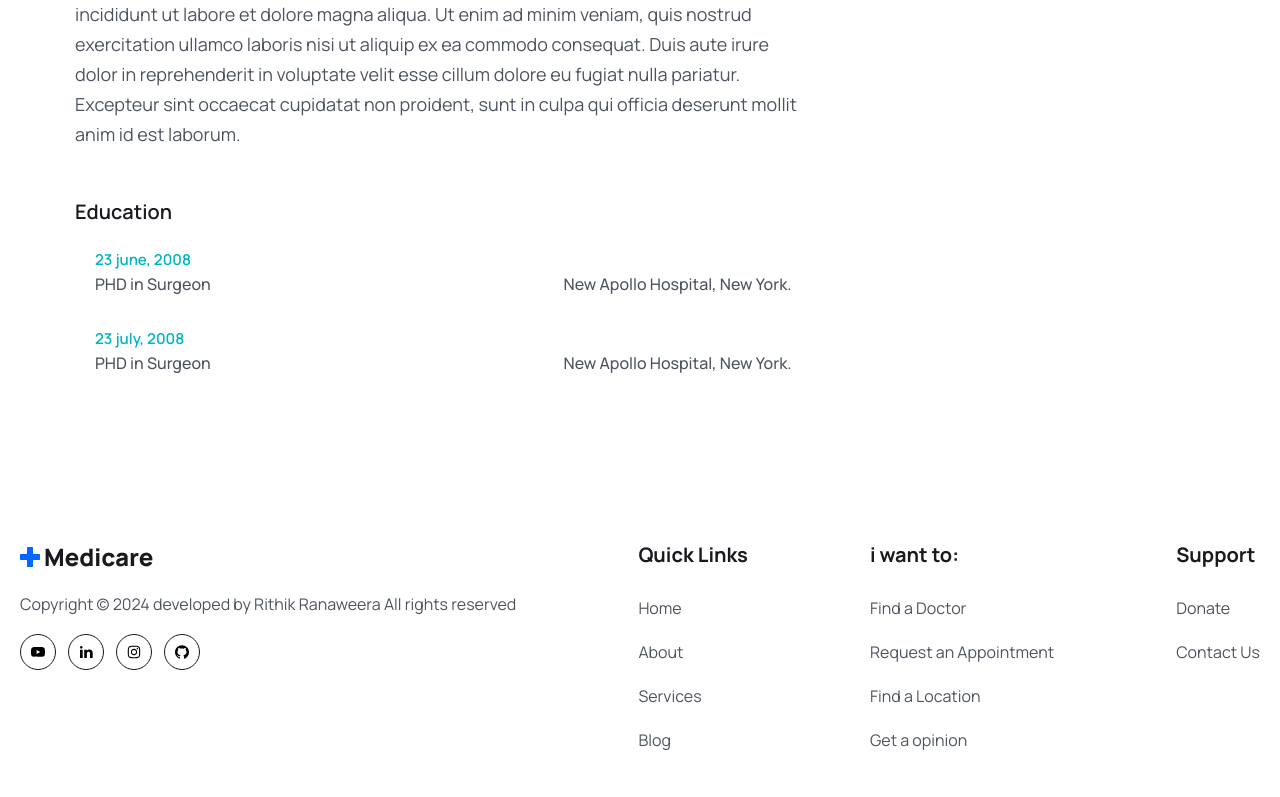
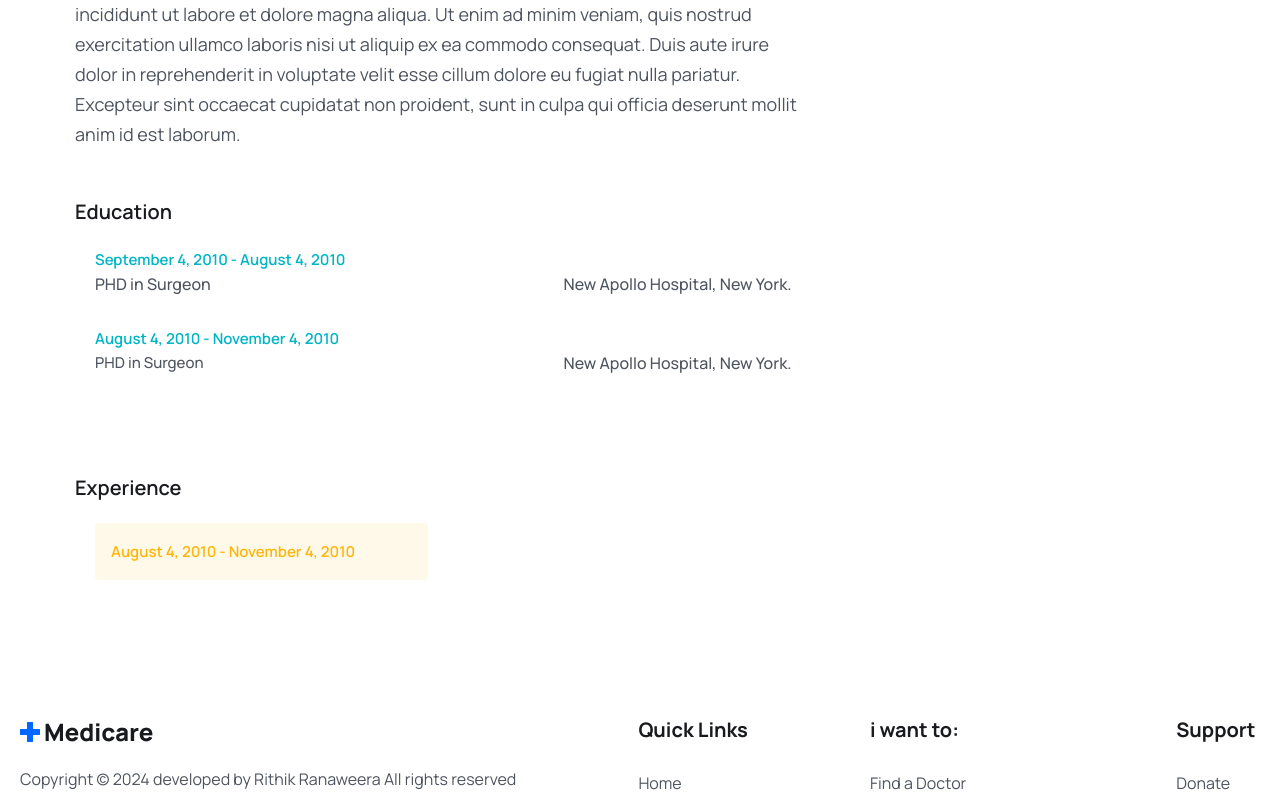
Before and after one commit to RithikRanaweera/Medicare-Booking, a React (Vite) app in the folder frontend/: page /doctors/1 in a window 1280 px wide. Shown: the part 606-1403 px from the top of the page. Built offline with nearby package versions, Linux system fonts and the light colour scheme.

Commit message:
Doctor about begin

```diff
--- a/frontend/src/pages/Doctors/DoctorAbout.jsx
+++ b/frontend/src/pages/Doctors/DoctorAbout.jsx
@@ -1,4 +1,5 @@
-import React from 'react'
+import React from 'react';
+import { formateDate } from '../../utils/formateDate';
 
 const DoctorAbout = () => {
     return (
@@ -25,7 +26,7 @@
                     <li className='flex flex-col sm:flex-row sm:justify-between sm:items-end md:gap-5 mb-[30px]'>
                         <div>
                             <span className='text-irisBlueColor font-semibold text-[15px] leading-6'>
-                                23 june, 2008
+                            {formateDate("09-04-2010")} - {formateDate("08-04-2010")}
                             </span>
                             <p className='text-[16px] leading-6 font-medium text-textColor'>
                                 PHD in Surgeon
@@ -38,9 +39,9 @@
                     <li className='flex flex-col sm:flex-row sm:justify-between sm:items-end md:gap-5 mb-[30px]'>
                         <div>
                             <span className='text-irisBlueColor font-semibold text-[15px] leading-6'>
-                                23 july, 2008
+                                {formateDate("08-04-2010")} - {formateDate("11-04-2010")}
                             </span>
-                            <p className='text-[16px] leading-6 font-medium text-textColor'>
+                            <p className='text-[15px] leading-6 font-medium text-textColor'>
                                 PHD in Surgeon
                             </p>
                         </div>
@@ -51,6 +52,20 @@
                 </ul>
             </div>
 
+            <div className='mt-12'>
+            <h3 className='text-[20px] leading-[30px] text-headingColor font-semibold'>
+                    Experience
+                </h3>
+
+                <ul className='grid sm:grid-cols-2  gap-[30px] pt-4 md:p-5'>
+                    <li className='p-4 rounded bg-[#fff9ea]'>
+                        <span className='text-yellowColor font-semibold text-[15px] leading-6'>
+                            {formateDate("08-04-2010")} - {formateDate("11-04-2010")}
+                        </span>
+                    </li>
+                </ul>
+            </div>
+
         </div>
     )
 }
--- a/frontend/src/utils/formateDate.js
+++ b/frontend/src/utils/formateDate.js
@@ -0,0 +1,10 @@
+export const formateDate = (date, config) =>{
+    const defaultOptions = {
+        year: 'numeric',
+        month: 'long',
+        day: 'numeric'
+    }
+    const options = config ? config : defaultOptions;
+
+    return new Date(date).toLocaleDateString('en-US', options);
+};
```
